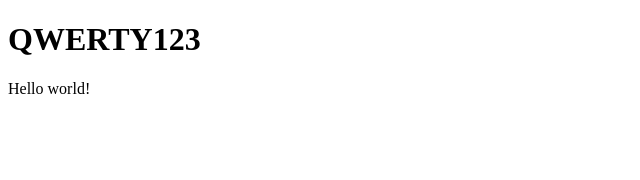
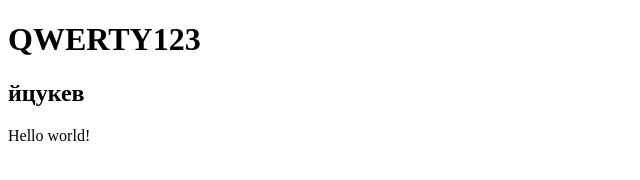
Before and after one commit to mabox89/test1, a plain HTML site: page index.html in a window 1280 px wide. Shown: the whole page, without its empty margins (0-640 px from the left). Drawn offline with Linux system fonts and the light colour scheme.

Commit message:
new commit2

```diff
--- a/index.html
+++ b/index.html
@@ -7,6 +7,7 @@
 </head>
 <body>
     <h1>QWERTY123</h1>
+    <h2>йцукев</h2>
     <p>Hello world!</p>
 </body>
 </html>
```
